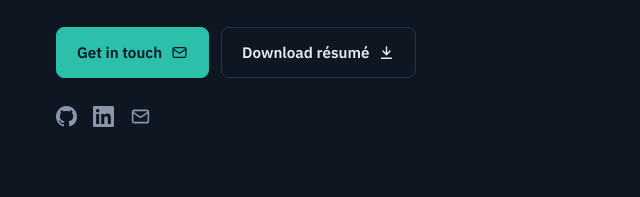
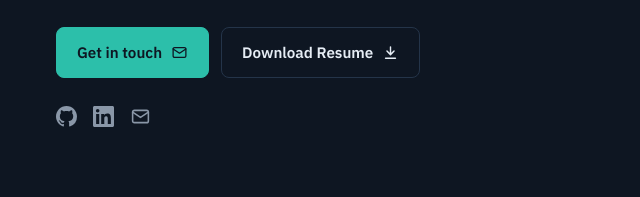
Before and after one commit to choudhary-ankit/Portfolio, an Astro site: page / in a window 1280 px wide. Shown: the part 516-713 px from the top of the page, 48-688 px from the left. Built offline with nearby package versions, Linux system fonts and the light colour scheme; Astro itself is replaced by a stand-in of ours.

Commit message:
Label the hero button "Download Resume"
Co-Authored-By: Claude Opus 5.5 <noreply@anthropic.com>

```diff
--- a/src/components/Hero.astro
+++ b/src/components/Hero.astro
@@ -9,7 +9,7 @@ import { PROFILE } from '../config';
     <p>I build systems that keep running when traffic spikes: event-driven microservices, high-throughput media pipelines and, right now, LLM agents that hold real sales and service conversations over voice and SMS.</p>
     <div class="cta">
       <a class="btn" href={`mailto:${PROFILE.email}`}>Get in touch <Icon name="mail" /></a>
-      <a class="btn alt" href={PROFILE.resume} download>Download résumé <Icon name="download" /></a>
+      <a class="btn alt" href={PROFILE.resume} download>Download Resume <Icon name="download" /></a>
     </div>
     <div class="socials">
       <a href={PROFILE.github} target="_blank" rel="noopener" aria-label="GitHub"><Icon name="github" /></a>
```
